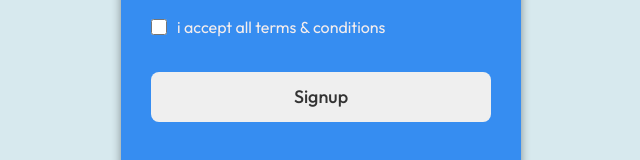
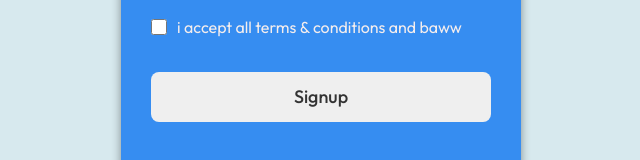
Before and after one commit to syedarman610/Responsive-Signup-Login-form, a plain HTML site: page index.html in a window 1280 px wide. Shown: the part 425-585 px from the top of the page, 319-959 px from the left. Drawn offline with Linux system fonts and the light colour scheme.

Commit message:
change term and condintions

```diff
--- a/index.html
+++ b/index.html
@@ -19,7 +19,7 @@
             <input type="text" placeholder="password" required>
             <div class="checkbox">
                 <input type="checkbox" id="signupCheck">
-                <label for="signupCheck">i accept all terms & conditions</label>
+                <label for="signupCheck">i accept all terms & conditions and baww</label>
             </div>
             <input type="submit" value="Signup">
         </form>
```
